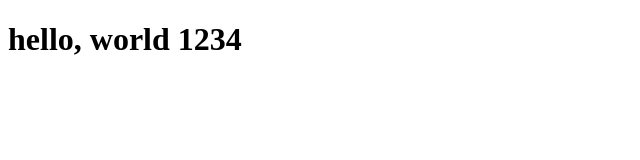
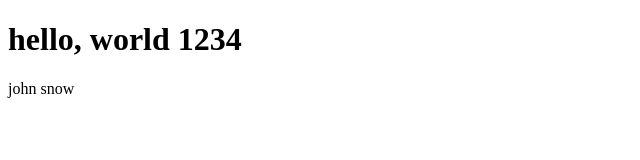
Before and after one commit to ChubbyByte/git-101-born2dev, a plain HTML site: page index.html in a window 1280 px wide. Shown: the full height of the page, 0-640 px from the left. Drawn offline with Linux system fonts and the light colour scheme.

Commit message:
add john snow body

```diff
--- a/index.html
+++ b/index.html
@@ -8,5 +8,6 @@
 </head>
 <body>
   <h1>hello, world 1234</h1>
+  <p>john snow</p>
 </body>
 </html>
```
